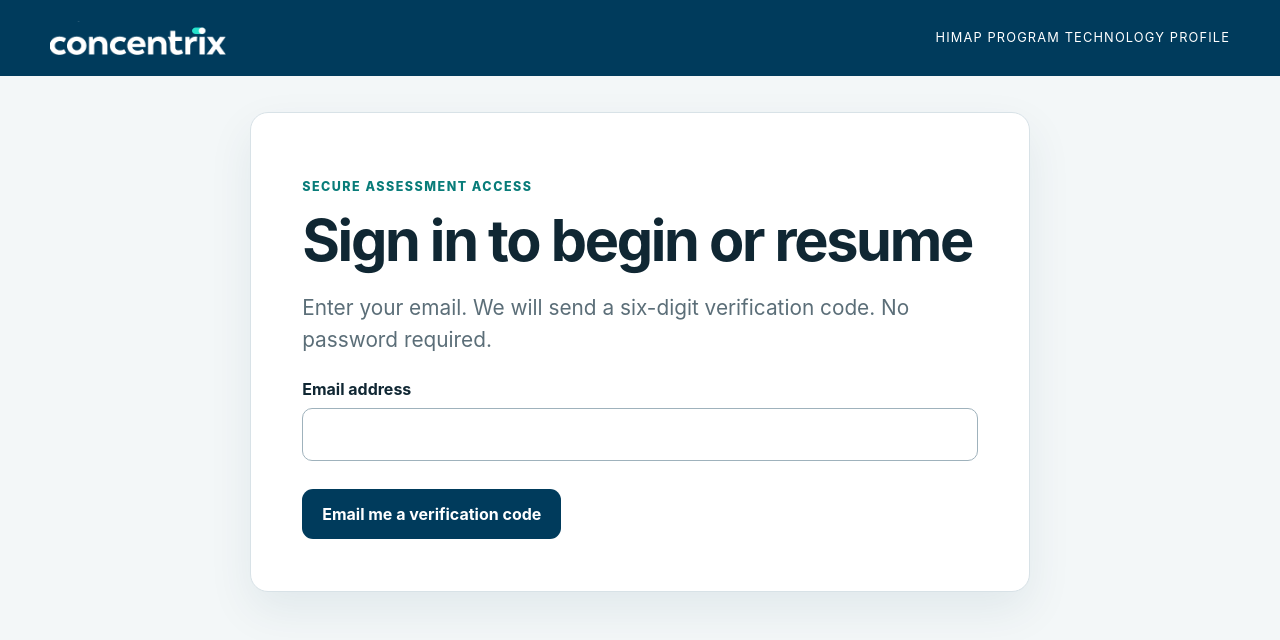
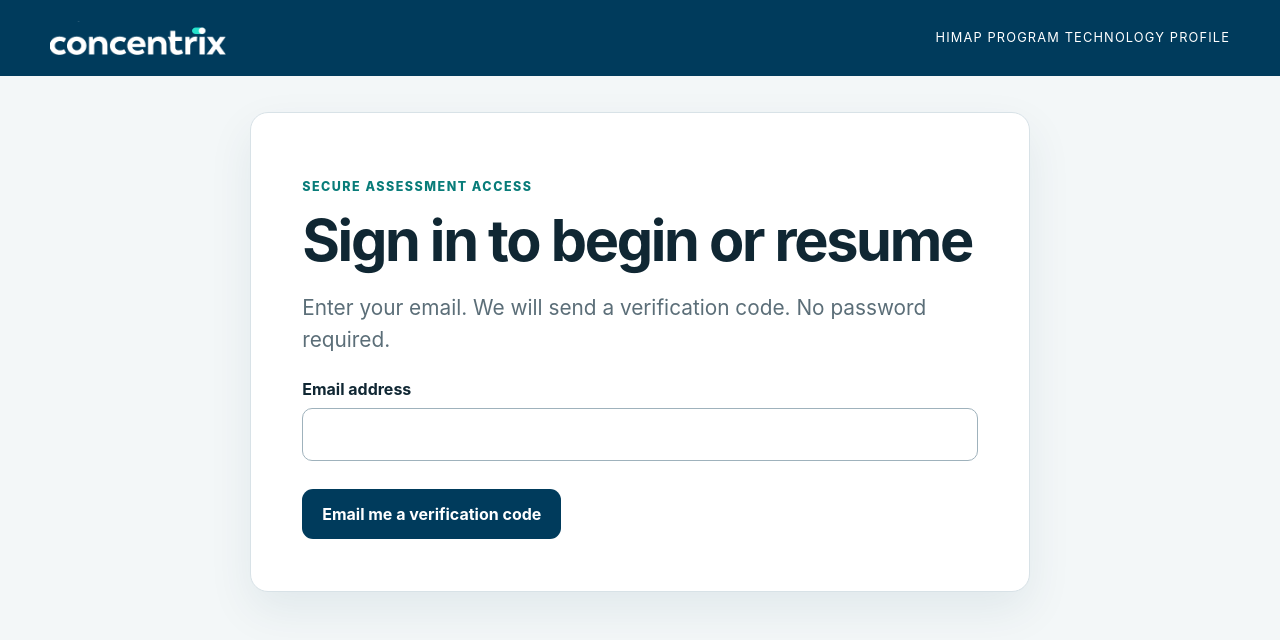
Before and after one commit to charlieblunglee/pta-assessment, a Next.js app: page / in a window 1280 px wide. Shown: the top 640 px of the page. Built offline with nearby package versions, Linux system fonts and the light colour scheme; no server answers.

Commit message:
Accept full email OTP and remove six-digit assumption

```diff
--- a/src/components/authenticated-assessment.tsx
+++ b/src/components/authenticated-assessment.tsx
@@ -37,7 +37,7 @@ export function AuthenticatedAssessment({ initialEmail }: { initialEmail: string
 
   return <><header className="site-header"><img src="/concentrix-logo.png" alt="Concentrix"/><span>HIMAP Program Technology Profile</span></header><main id="main" className="shell"><section className="panel narrow">
     <p className="eyebrow">Secure assessment access</p><h1>Sign in to begin or resume</h1>
-    <p className="lead">Enter your email. We will send a six-digit verification code. No password required.</p>
+    <p className="lead">Enter your email. We will send a verification code. No password required.</p>
     <form onSubmit={sendLink}>
       <label htmlFor="sign-in-email">Email address</label>
       <input id="sign-in-email" type="email" autoComplete="email" required value={email} disabled={verifying || status === "sending"} onChange={event => { setEmail(event.target.value); setPendingEmail(""); setCode(""); setStatus("idle"); setVerificationError(""); }}/>
@@ -46,9 +46,9 @@ export function AuthenticatedAssessment({ initialEmail }: { initialEmail: string
     {pendingEmail && <>
       <div className="notice" role="status">Check your inbox or spam folder for the code sent to {pendingEmail}. You can read the email on any device and enter the code here.</div>
       <form onSubmit={verifyCode}>
-        <label htmlFor="sign-in-code">Six-digit verification code</label>
-        <input id="sign-in-code" type="text" inputMode="numeric" autoComplete="one-time-code" pattern="[0-9]{6}" maxLength={6} required value={code} disabled={verifying || status === "sending"} onChange={event => setCode(event.target.value.replace(/\D/g, "").slice(0, 6))}/>
-        <div className="button-row"><button className="button" disabled={verifying || status === "sending" || code.length !== 6}>{verifying ? "Verifying…" : "Verify and continue"}</button></div>
+        <label htmlFor="sign-in-code">Verification code (enter all digits)</label>
+        <input id="sign-in-code" type="text" inputMode="numeric" autoComplete="one-time-code" pattern="[0-9]{6,8}" maxLength={8} required value={code} disabled={verifying || status === "sending"} onChange={event => setCode(event.target.value.replace(/\D/g, "").slice(0, 8))}/>
+        <div className="button-row"><button className="button" disabled={verifying || status === "sending" || !/^[0-9]{6,8}$/.test(code)}>{verifying ? "Verifying…" : "Verify and continue"}</button></div>
       </form>
     </>}
     {status === "error" && <p className="error" role="alert">We could not send your code. Check your email address and try again. If you just requested a code, wait one minute before retrying.</p>}
--- a/supabase/templates/email-code.html
+++ b/supabase/templates/email-code.html
@@ -9,7 +9,7 @@
       </td></tr>
       <tr><td style="padding:8px 28px 24px;">
         <h1 style="margin:0 0 16px;font-size:24px;line-height:1.3;">Your HIMAP verification code</h1>
-        <p style="margin:0 0 20px;font-size:16px;line-height:1.6;">Enter this six-digit code in HIMAP to begin or resume your assessment.</p>
+        <p style="margin:0 0 20px;font-size:16px;line-height:1.6;">Enter the complete code below in HIMAP to begin or resume your assessment.</p>
         <p style="margin:0 0 20px;padding:18px 12px;background-color:#edf7f7;text-align:center;font-size:32px;font-weight:bold;letter-spacing:6px;color:#003e54;">{{ .Token }}</p>
         <p style="margin:0;font-size:14px;line-height:1.6;color:#526875;">This code expires and can only be used once. Please keep it private. If you did not request this email, you can ignore it.</p>
       </td></tr>
```
